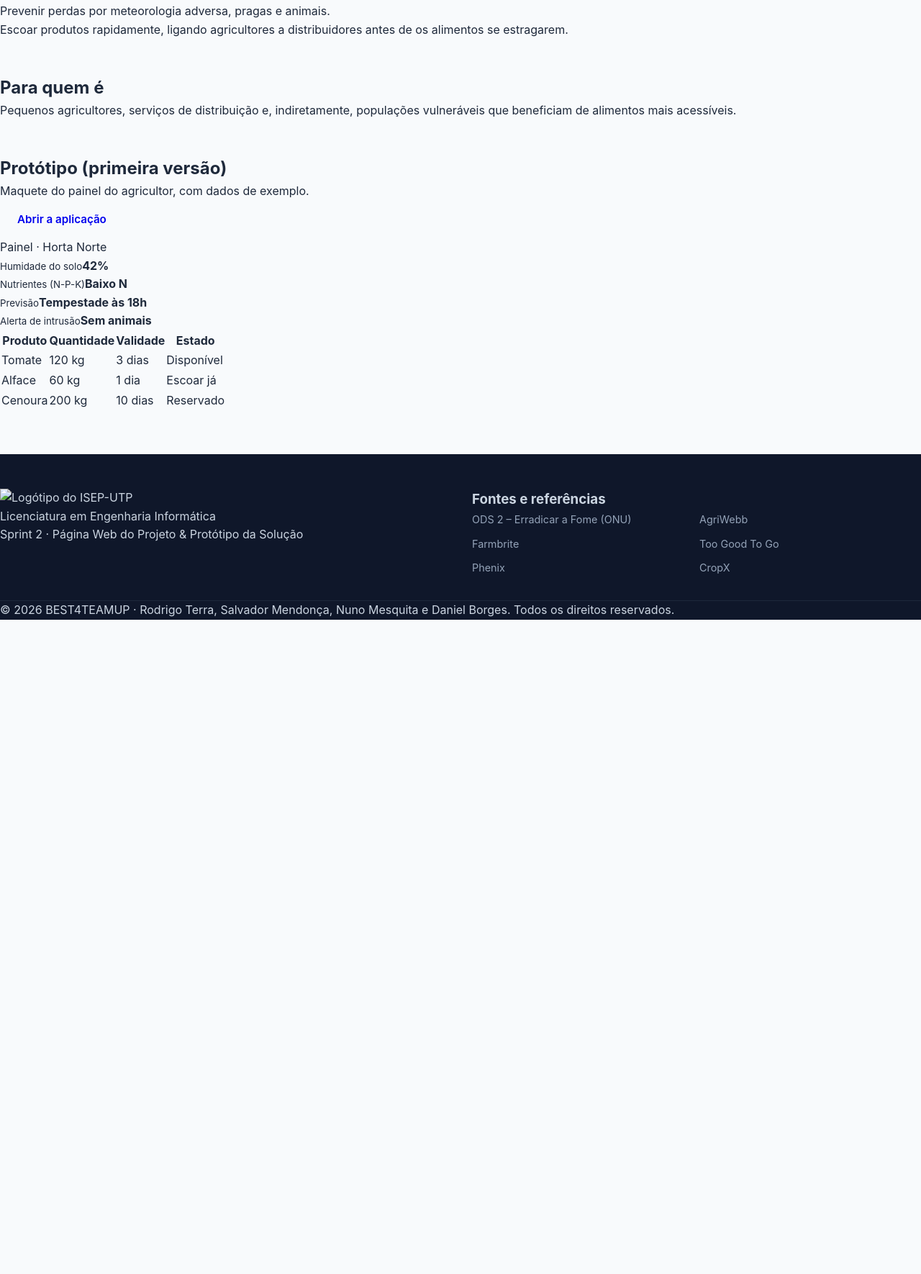
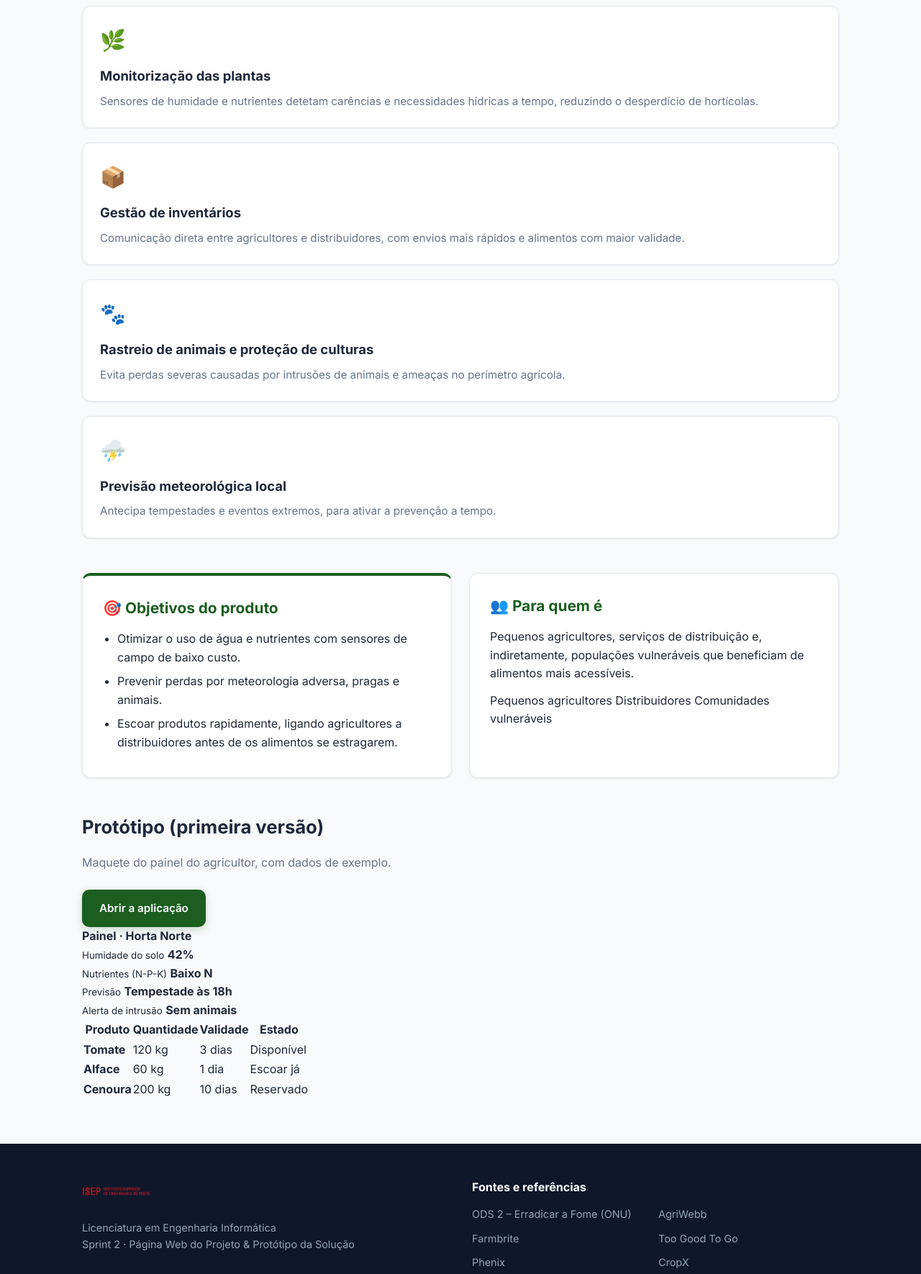
Before and after one commit to Rodrickland/LAPR1-2627-1DK04-Skills-Repo.-, a plain HTML site: page products.html in a window 1280 px wide. Shown: the part 480-2250 px from the top of the page at 72% size. Before the commit the page ends 1341 px from the top, so only its background shows below. Drawn offline with Linux system fonts and the light colour scheme.

Commit message:
Update product page title and structure

```diff
--- a/products.html
+++ b/products.html
@@ -3,83 +3,236 @@
   <head>
     <meta charset="UTF-8" />
     <meta name="viewport" content="width=device-width, initial-scale=1.0" />
-    <title>Produtos</title>
+    <title>Nutrimarket - Produtos</title>
+    <!-- Fonte Google Fonts: Inter -->
+    <link rel="preconnect" href="https://fonts.googleapis.com" />
+    <link rel="preconnect" href="https://fonts.gstatic.com" crossorigin />
+    <link
+      href="https://fonts.googleapis.com/css2?family=Inter:wght@400;500;600;700;800&display=swap"
+      rel="stylesheet"
+    />
     <link rel="stylesheet" href="styles.css" />
     <link rel="stylesheet" href="pages.css" />
   </head>
 
   <body>
     <div id="grad1">
-      <header>
-        <img class="logo-isep" src="img/logo-isep-utp.svg" alt="Logótipo do ISEP-UTP" height="44" />
-        <h2>Nutrimarket</h2>
-      </header>
-      <div class="navigation-bar">
-        <a href="index.html"><button type="button">Página principal</button></a>
-        <a href="about.html"><button type="button">Sobre nós</button></a>
-        <a href="products.html"><button type="button">Produto</button></a>
-        <a href="prototipo.html"><button type="button">Aplicação</button></a>
+      <!-- Cabeçalho & Navegação -->
+      <header class="site-header">
+        <div class="header-container">
+          <div class="brand">
+            <img
+              class="logo-isep"
+              src="i3_logo_isep_2023.png"
+              alt="Logótipo do ISEP-UTP"
+              height="38"
+            />
+            <span class="brand-name">Nutrimarket</span>
           </div>
 
-      <main class="page">
-        <section class="block">
+          <nav class="navigation-bar" aria-label="Navegação principal">
+            <a href="index.html" class="nav-link">Página principal</a>
+            <a href="about.html" class="nav-link">Sobre nós</a>
+            <a href="products.html" class="nav-link active">Produto</a>
+            <a href="prototipo.html" class="nav-link btn-highlight">Aplicação</a>
+          </nav>
+        </div>
+      </header>
+
+      <!-- Hero Banner -->
+      <section class="hero-banner">
+        <div class="container">
+          <span class="badge">Solução Integrada · IoT &amp; Logística</span>
           <h1 class="page-title">Produtos</h1>
-          <p>Mais da terra, sem desperdício. Sensores, automação e logística inteligente para cultivar com cuidado e levar os alimentos às prateleiras a tempo.</p>
+          <p class="hero-subtitle">
+            Mais da terra, sem desperdício. Sensores, automação e logística
+            inteligente para cultivar com cuidado e levar os alimentos às
+            prateleiras a tempo.
+          </p>
+        </div>
       </section>
 
+      <!-- Conteúdo Principal -->
+      <main class="page container main-content">
+        <!-- Lista de Produtos em Cartões -->
         <section class="block">
-          <h2>Lista de Produtos</h2>
-          <ul class="list">
-            <li><strong>Monitorização das plantas:</strong> sensores de humidade e nutrientes detetam carências e necessidades hídricas a tempo, reduzindo o desperdício de hortícolas.</li>
-            <li><strong>Gestão de inventários:</strong> comunicação direta entre agricultores e distribuidores, com envios mais rápidos e alimentos com maior validade.</li>
-            <li><strong>Rastreio de animais e proteção de culturas:</strong> evita perdas severas causadas por intrusões de animais.</li>
-            <li><strong>Previsão meteorológica local:</strong> antecipa tempestades e eventos extremos, para ativar a prevenção a tempo.</li>
+          <h2 class="section-heading">Lista de Produtos</h2>
+          <div class="cards-grid cols-2">
+            <article class="card">
+              <div class="card-icon">🌿</div>
+              <h3>Monitorização das plantas</h3>
+              <p>
+                Sensores de humidade e nutrientes detetam carências e
+                necessidades hídricas a tempo, reduzindo o desperdício de
+                hortícolas.
+              </p>
+            </article>
+
+            <article class="card">
+              <div class="card-icon">📦</div>
+              <h3>Gestão de inventários</h3>
+              <p>
+                Comunicação direta entre agricultores e distribuidores, com
+                envios mais rápidos e alimentos com maior validade.
+              </p>
+            </article>
+
+            <article class="card">
+              <div class="card-icon">🐾</div>
+              <h3>Rastreio de animais e proteção de culturas</h3>
+              <p>
+                Evita perdas severas causadas por intrusões de animais e
+                ameaças no perímetro agrícola.
+              </p>
+            </article>
+
+            <article class="card">
+              <div class="card-icon">⛈️</div>
+              <h3>Previsão meteorológica local</h3>
+              <p>
+                Antecipa tempestades e eventos extremos, para ativar a prevenção
+                a tempo.
+              </p>
+            </article>
+          </div>
+        </section>
+
+        <!-- Objetivos do Produto & Para Quem É -->
+        <div class="grid-2-cols">
+          <section class="card-section highlight-border">
+            <h2>🎯 Objetivos do produto</h2>
+            <ul class="styled-list">
+              <li>
+                Otimizar o uso de água e nutrientes com sensores de campo de
+                baixo custo.
+              </li>
+              <li>
+                Prevenir perdas por meteorologia adversa, pragas e animais.
+              </li>
+              <li>
+                Escoar produtos rapidamente, ligando agricultores a
+                distribuidores antes de os alimentos se estragarem.
+              </li>
             </ul>
           </section>
 
+          <section class="card-section">
+            <h2>👥 Para quem é</h2>
+            <p>
+              Pequenos agricultores, serviços de distribuição e, indiretamente,
+              populações vulneráveis que beneficiam de alimentos mais
+              acessíveis.
+            </p>
+            <div class="audience-tags">
+              <span class="mini-tag">Pequenos agricultores</span>
+              <span class="mini-tag">Distribuidores</span>
+              <span class="mini-tag">Comunidades vulneráveis</span>
+            </div>
+          </section>
+        </div>
+
+        <!-- Protótipo / Maquete do Painel -->
         <section class="block">
-          <h2>Objetivos do produto</h2>
-          <ul class="list">
-            <li>Otimizar o uso de água e nutrientes com sensores de campo de baixo custo.</li>
-            <li>Prevenir perdas por meteorologia adversa, pragas e animais.</li>
-            <li>Escoar produtos rapidamente, ligando agricultores a distribuidores antes de os alimentos se estragarem.</li>
-          </ul>
-        </section>
+          <div class="prototype-header">
+            <div>
+              <h2 class="section-heading">Protótipo (primeira versão)</h2>
+              <p class="section-intro">
+                Maquete do painel do agricultor, com dados de exemplo.
+              </p>
+            </div>
+            <a class="btn-app primary-btn" href="prototipo.html">
+              Abrir a aplicação
+            </a>
+          </div>
 
-        <section class="block">
-          <h2>Para quem é</h2>
-          <p>Pequenos agricultores, serviços de distribuição e, indiretamente, populações vulneráveis que beneficiam de alimentos mais acessíveis.</p>
-        </section>
+          <div
+            class="mockup"
+            role="img"
+            aria-label="Maquete do painel do Nutrimarket"
+          >
+            <div class="mock-bar">
+              <span class="mock-dots"><i></i><i></i><i></i></span>
+              <strong>Painel · Horta Norte</strong>
+            </div>
 
-        <section class="block">
-          <h2>Protótipo (primeira versão)</h2>
-          <p>Maquete do painel do agricultor, com dados de exemplo.</p>
-          <a class="btn-app" href="prototipo.html">Abrir a aplicação</a>
-          <div class="mockup" role="img" aria-label="Maquete do painel do Nutrimarket">
-            <div class="mock-bar"><span></span><span></span><span></span> Painel · Horta Norte</div>
             <div class="mock-grid">
-              <div class="mock-tile"><small>Humidade do solo</small><strong>42%</strong><div class="meter"><i style="width:42%"></i></div></div>
-              <div class="mock-tile"><small>Nutrientes (N-P-K)</small><strong>Baixo N</strong><div class="meter"><i style="width:25%"></i></div></div>
-              <div class="mock-tile"><small>Previsão</small><strong>Tempestade às 18h</strong><div class="meter warn"><i style="width:80%"></i></div></div>
-              <div class="mock-tile"><small>Alerta de intrusão</small><strong>Sem animais</strong><div class="meter"><i style="width:5%"></i></div></div>
+              <div class="mock-tile">
+                <small>Humidade do solo</small>
+                <strong>42%</strong>
+                <div class="meter"><i style="width: 42%"></i></div>
               </div>
+
+              <div class="mock-tile">
+                <small>Nutrientes (N-P-K)</small>
+                <strong>Baixo N</strong>
+                <div class="meter warn"><i style="width: 25%"></i></div>
+              </div>
+
+              <div class="mock-tile">
+                <small>Previsão</small>
+                <strong>Tempestade às 18h</strong>
+                <div class="meter warn"><i style="width: 80%"></i></div>
+              </div>
+
+              <div class="mock-tile">
+                <small>Alerta de intrusão</small>
+                <strong>Sem animais</strong>
+                <div class="meter"><i style="width: 5%"></i></div>
+              </div>
+            </div>
+
+            <div class="mock-table-wrap">
               <table class="mock-table">
-              <tr><th>Produto</th><th>Quantidade</th><th>Validade</th><th>Estado</th></tr>
-              <tr><td>Tomate</td><td>120 kg</td><td>3 dias</td><td>Disponível</td></tr>
-              <tr><td>Alface</td><td>60 kg</td><td>1 dia</td><td>Escoar já</td></tr>
-              <tr><td>Cenoura</td><td>200 kg</td><td>10 dias</td><td>Reservado</td></tr>
+                <thead>
+                  <tr>
+                    <th>Produto</th>
+                    <th>Quantidade</th>
+                    <th>Validade</th>
+                    <th>Estado</th>
+                  </tr>
+                </thead>
+                <tbody>
+                  <tr>
+                    <td><strong>Tomate</strong></td>
+                    <td>120 kg</td>
+                    <td>3 dias</td>
+                    <td><span class="status-badge ok">Disponível</span></td>
+                  </tr>
+                  <tr>
+                    <td><strong>Alface</strong></td>
+                    <td>60 kg</td>
+                    <td>1 dia</td>
+                    <td><span class="status-badge urgent">Escoar já</span></td>
+                  </tr>
+                  <tr>
+                    <td><strong>Cenoura</strong></td>
+                    <td>200 kg</td>
+                    <td>10 dias</td>
+                    <td><span class="status-badge reserved">Reservado</span></td>
+                  </tr>
+                </tbody>
               </table>
+            </div>
           </div>
         </section>
       </main>
 
+      <!-- Rodapé -->
       <footer class="site-footer">
-        <div class="footer-cols">
-          <div>
-            <img class="logo-isep" src="img/logo-isep-utp.svg" alt="Logótipo do ISEP-UTP" height="36" />
-            <p>Licenciatura em Engenharia Informática<br />Sprint 2 · Página Web do Projeto &amp; Protótipo da Solução</p>
+        <div class="container footer-cols">
+          <div class="footer-info">
+            <img
+              class="logo-isep"
+              src="i3_logo_isep_2023.png"
+              alt="Logótipo do ISEP-UTP"
+              height="36"
+            />
+            <p>
+              Licenciatura em Engenharia Informática<br />Sprint 2 · Página Web
+              do Projeto &amp; Protótipo da Solução
+            </p>
           </div>
-          <div>
+          <div class="footer-links">
             <h3>Fontes e referências</h3>
             <ul class="links">
               <li><a href="https://www.un.org/sustainabledevelopment/hunger/" target="_blank" rel="noopener">ODS 2 – Erradicar a Fome (ONU)</a></li>
@@ -91,7 +244,12 @@
             </ul>
           </div>
         </div>
-        <p class="copy">&copy; 2026 BEST4TEAMUP · Rodrigo Terra, Salvador Mendonça, Nuno Mesquita e Daniel Borges. Todos os direitos reservados.</p>
+        <div class="footer-bottom">
+          <p class="copy">
+            &copy; 2026 BEST4TEAMUP · Rodrigo Terra, Salvador Mendonça, Nuno
+            Mesquita e Daniel Borges. Todos os direitos reservados.
+          </p>
+        </div>
       </footer>
     </div>
   </body>
```
Lines whose indentation alone changed are shown as unchanged.
